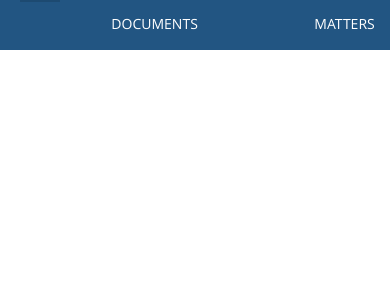
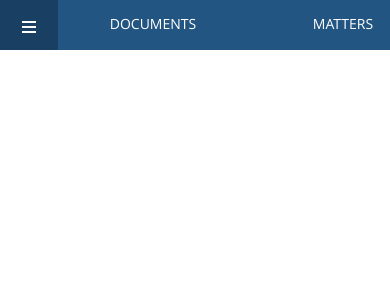
Before and after one commit to Codename24/appBarApplication, an Angular app: page / in a window 390 px wide. Shown: the top 300 px of the page. Built offline with nearby package versions, Linux system fonts and the light colour scheme.

Commit message:
Added navbarhamburger

```diff
--- a/src/app/navbar-component/navbar-component.component.css
+++ b/src/app/navbar-component/navbar-component.component.css
@@ -6,6 +6,7 @@
 }
 .col-12{
     height: 50px;
+    padding-left: 0;
 }
 .sidenavmenu
 {
@@ -55,30 +56,62 @@ li a:click
     opacity: 60%;
 }
 
-.hamburgerLi{
-    height: 50px;
-    width:50px;
+.hamburger {
+  display: block;
+  position: relative;
+  overflow: hidden;
+  margin: 0;
+  padding: 0;
+  width: 56px;
+  height: 50px;
+  font-size: 0;
+  text-indent: -9999px;
+  cursor: pointer;
+  outline: none;
+  background: none;
+}
+
+.hamburger:hover
+{
+    background-color: #194062;
 }
 
 
-/*.sidenavmenu a
-{
-    padding: 8px 8px 8px 32px;
-    text-decoration: none;
-    font-size: 25px;
-    color: #818181;
-    display: block;
-    transition: 0.3s
+.hamburger span {
+  display: block;
+  position: absolute;
+  top: 26px;
+  left: 22px;
+  right: 22px;
+  height: 2px;
+  width: 14px;
+  background: #ffffff;
 }
 
-.sidenavmenu a:hover, .offcanvas a:focus{
-    color: #f1f1f1;
+.hamburger span::before,
+.hamburger span::after {
+  display: block;
+  position: absolute;
+  left: 0;
+  width: 100%;
+  height: 2px;
+  background-color: #ffffff;
+  content: "";
 }
 
-.sidenavmenu .closebtn {
-    position: absolute;
-    top: 0;
-    right: 25px;
-    font-size: 36px;
-    margin-left: 50px;
-}*/
+.hamburger span::before {
+  top: -5px;
+}
+
+.hamburger span::after {
+  bottom: -5px;
+}
+
+.divider-vertical-left
+{
+   height: 50px;
+   width: 2px;
+   overflow: hidden;
+   background-color: #DDD;
+   border-right: 2px solid #194062;
+}
--- a/src/app/navbar-component/navbar-component.component.html
+++ b/src/app/navbar-component/navbar-component.component.html
@@ -1,13 +1,11 @@
 <div class="row navbar">
- <div class="col-12">
-    <div class="col-05 sidenavmenu">
-
-     </div>
-     <!--<div class="col-5">-->
-         <ul>
-             <li><a href="#Documents"> DOCUMENTS</a></li>
-             <li><a href="#Matters">MATTERS</a><li>
-         </ul>
-     <!--</div>-->
- </div>
+    <div class="col-12">
+        <ul>
+            <li class="hamburger"><span>toggle menu</span></li>
+            <li class="divider-vertical-left"></li>
+            <li><a href="#Documents"> DOCUMENTS</a></li>
+            <li><a href="#Matters">MATTERS</a>
+                <li>
+        </ul>
+    </div>
 </div>
```
